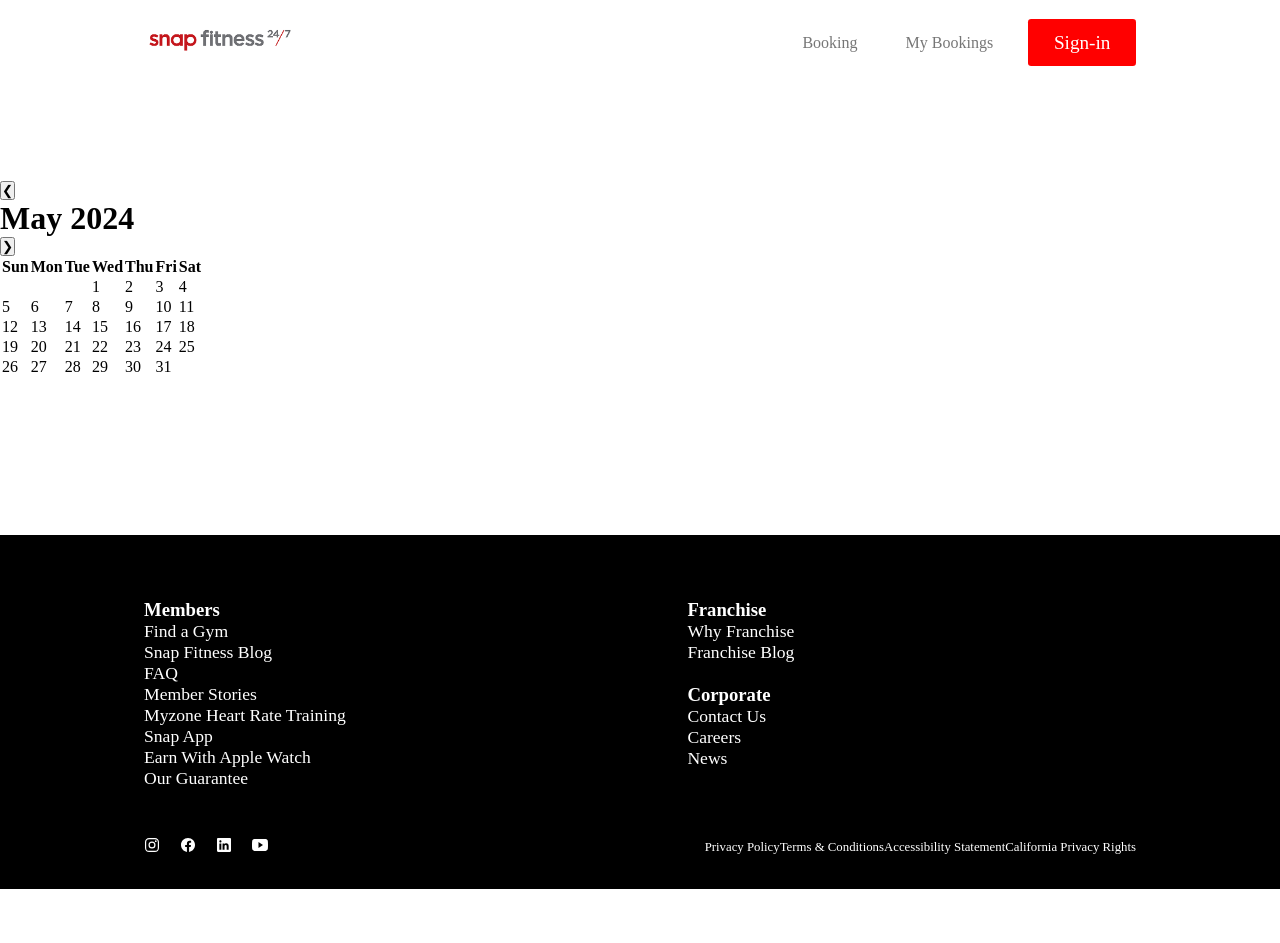
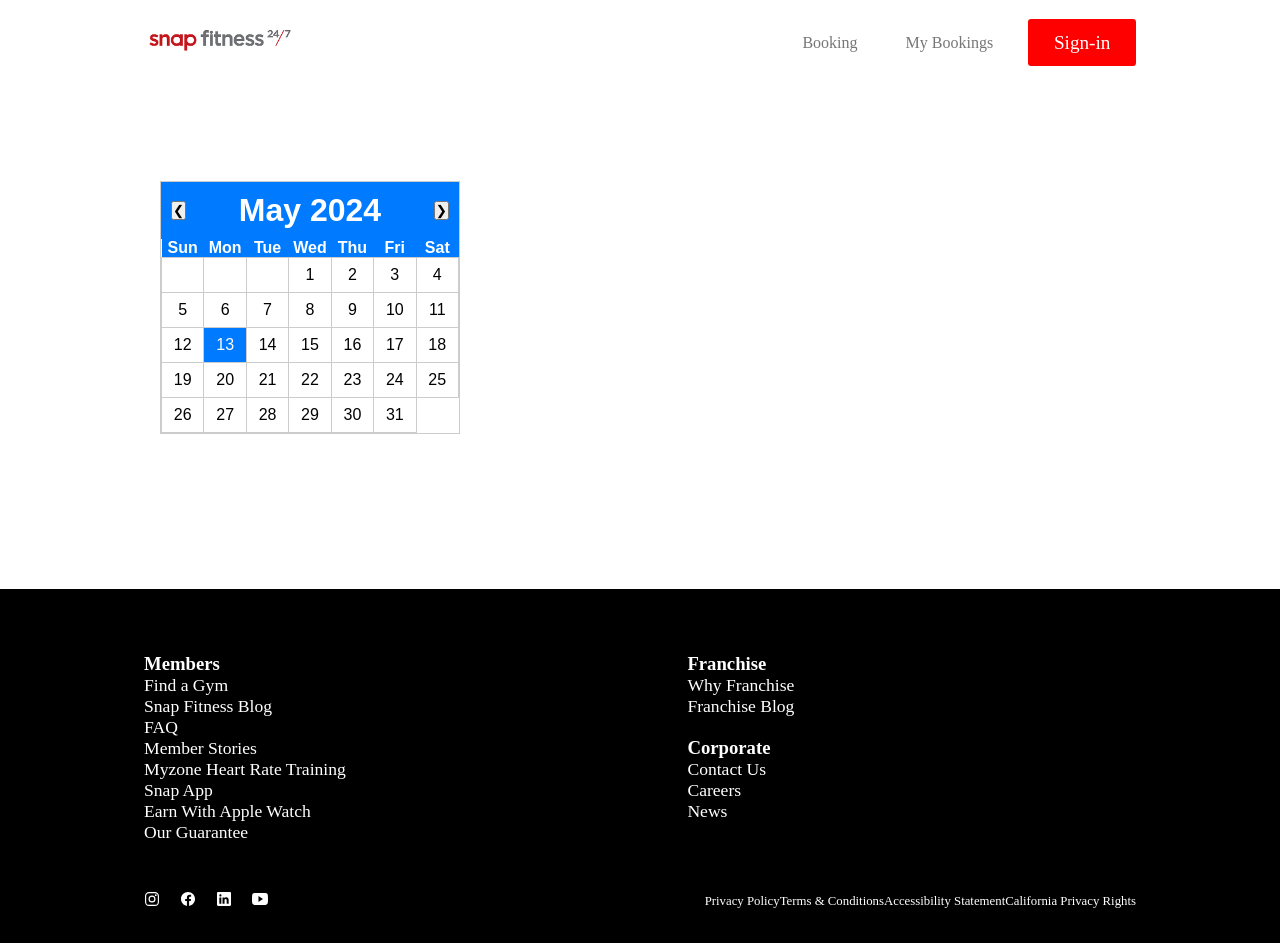
Before and after one commit to JohnnGab/FitnessPro, a Django app: page /booking/booking/ in a window 1280 px wide. Before the commit the page ends 889 px from the top, so only its background shows below. Run offline with Django 5.2, Linux system fonts and the light colour scheme; some web fonts are replaced.

Commit message:
add display exercises

```diff
--- a/booking/static/css/style.css
+++ b/booking/static/css/style.css
@@ -1,16 +1,11 @@
 .booking-page main {
-    margin: 6rem 0 10.1rem;
-    padding: 0 9rem;
-  }
-
-body {
     font-family: Arial, sans-serif;
     display: flex;
-    justify-content: center;
+    justify-content: space-between;
     align-items: center;
-    height: 100vh;
-    margin: 0;
-}
+    /* height: 100vh; */
+    padding: 0 10rem;
+  }
 
 #calendar-container {
     width: 300px;
@@ -54,3 +49,20 @@
     background-color: #007BFF;
     color: white;
 }
+
+/*  */
+
+.list-container {
+    width: 300px;
+    background-color: #007BFF;
+}
+
+#exercise-list {
+    text-align: center;
+    width: 100%;
+}
+
+#exercise-list li {
+    padding: 7px;
+    color: white;
+}
--- a/booking/static/js/booking.js
+++ b/booking/static/js/booking.js
@@ -53,11 +53,13 @@
 function selectDate(cell) {
   document.querySelector(".selected").classList.remove("selected");
   cell.classList.add("selected");
+  console.log(cell)
 
   const selectedDate = new Date(currentYear, currentMonth, parseInt(cell.textContent));
   console.log(selectedDate);
-  const formattedDate = selectedDate.toISOString().split('T')[0]; // Format date as YYYY-MM-DD
-  console.log(typeof formattedDate);
+
+  const formattedDate = `${selectedDate.getFullYear()}-${(selectedDate.getMonth() + 1).toString().padStart(2, '0')}-${selectedDate.getDate().toString().padStart(2, '0')}`;
+  console.log(formattedDate)
 
   // Make AJAX request to fetch exercises for the selected date
   const urlWithParams = fetchSchedulesUrl + '?date=' + encodeURIComponent(formattedDate);
@@ -77,7 +79,8 @@
 
   exercises.forEach(exercise => {
     const listItem = document.createElement('li');
-    listItem.textContent = exercise.name; // Assuming each exercise object has a 'name' property
+    listItem.textContent = exercise.classes__class_name; // Assuming each exercise object has a 'name' property
+    console.log(exercise)
     exerciseList.appendChild(listItem);
   });
 }
--- a/booking/templates/booking.html
+++ b/booking/templates/booking.html
@@ -6,6 +6,9 @@
 {% endblock %}
 
 {% block content %}
+
+<link rel="stylesheet" type="text/css" href="{% static 'css/style.css' %}">
+
 <div id="calendar-container">
     <div id="header">
         <button id="prev">&#10094;</button>
```
Also changed, not shown: 1 other file.
